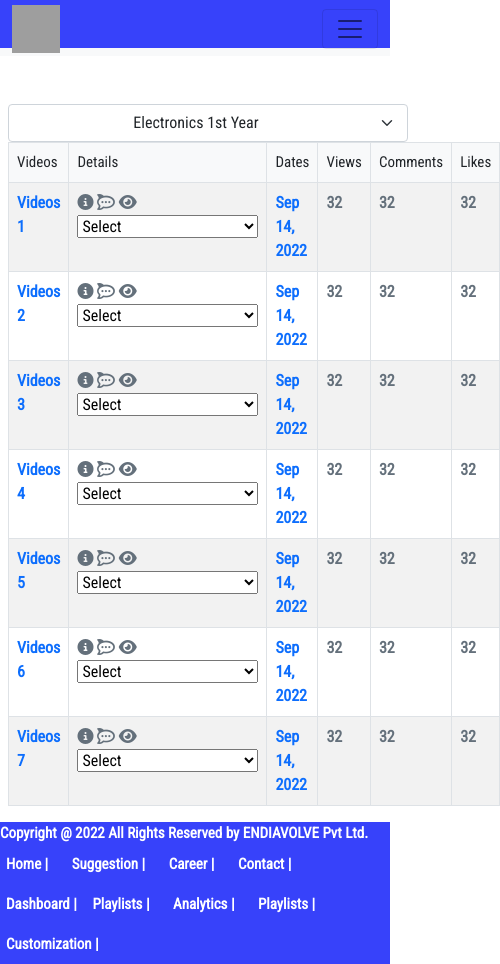
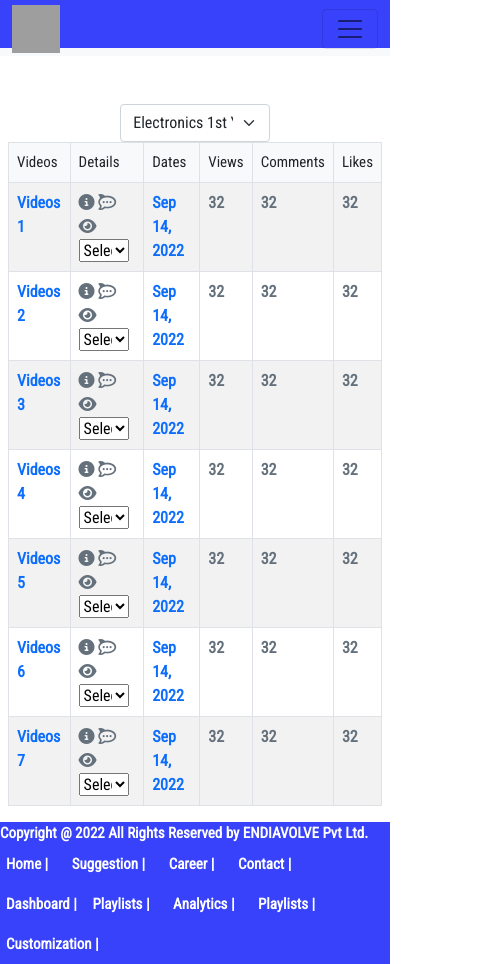
Before and after one commit to Minhaj-murad/endiavolvedesign, a plain HTML site: page customization.html in a window 390 px wide. Shown: the whole page, 500 px wide, since content can reach past the window. Drawn offline with nearby package versions, Linux system fonts and the light colour scheme; grey boxes are pictures that could not be loaded.

Commit message:
simple responsive done

```diff
--- a/customization.html
+++ b/customization.html
@@ -227,7 +227,7 @@
 
 
                                <span>
-                                   <select name="cars" id="cars">
+                                   <select class="tutor-panel-customization-options" name="cars" id="cars">
                                        <option>Select</option>
                                        <option value="value1">Edit Title and Description</option>
                                        <option value="value2">Get Shareable Link</option>
@@ -337,7 +337,7 @@
 
 
                                <span>
-                                   <select name="cars" id="cars">
+                                   <select class="tutor-panel-customization-options" name="cars" id="cars">
                                        <option>Select</option>
                                        <option value="value1">Edit Title and Description</option>
                                        <option value="value2">Get Shareable Link</option>
@@ -449,7 +449,7 @@
 
 
                                <span>
-                                   <select name="cars" id="cars">
+                                   <select class="tutor-panel-customization-options" name="cars" id="cars">
                                        <option>Select</option>
                                        <option value="value1">Edit Title and Description</option>
                                        <option value="value2">Get Shareable Link</option>
@@ -561,7 +561,7 @@
 
 
                                <span>
-                                   <select name="cars" id="cars">
+                                   <select class="tutor-panel-customization-options" name="cars" id="cars">
                                        <option>Select</option>
                                        <option value="value1">Edit Title and Description</option>
                                        <option value="value2">Get Shareable Link</option>
@@ -671,7 +671,7 @@
 
 
                                <span>
-                                   <select name="cars" id="cars">
+                                   <select class="tutor-panel-customization-options" name="cars" id="cars">
                                        <option>Select</option>
                                        <option value="value1">Edit Title and Description</option>
                                        <option value="value2">Get Shareable Link</option>
@@ -779,7 +779,7 @@
 
 
                                <span>
-                                   <select name="cars" id="cars">
+                                   <select class="tutor-panel-customization-options" name="cars" id="cars">
                                        <option>Select</option>
                                        <option value="value1">Edit Title and Description</option>
                                        <option value="value2">Get Shareable Link</option>
@@ -886,7 +886,7 @@
 
 
                                 <span>
-                                    <select name="cars" id="cars">
+                                    <select class="tutor-panel-customization-options" name="cars" id="cars">
                                         <option>Select</option>
                                         <option value="value1">Edit Title and Description</option>
                                         <option value="value2">Get Shareable Link</option>
--- a/index.css
+++ b/index.css
@@ -175,6 +175,9 @@
         width: 100px;
         margin-right: 20px;
     }
+    .tutor-panel-customization-options{
+        width: 50px;
+    }
 }
 
 .user-panel-student-box {
--- a/index1.css
+++ b/index1.css
@@ -66,6 +66,6 @@ body {
     color: #64707b;
 }
 .course-selected{
-    width: 400px;
+    width: 40%;
     margin-inline: auto;
 }
```
Also changed, not shown: test.html (deleted, +0 -50 lines).
